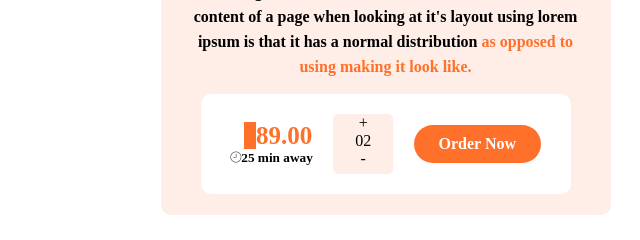
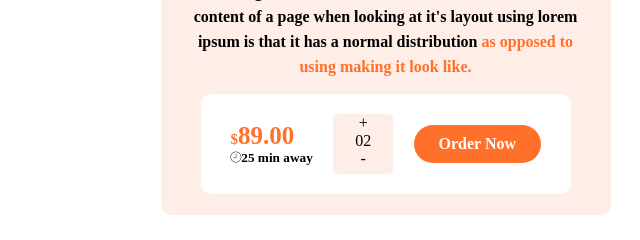
Before and after one commit to Anasabubakar/Hotte-Food-Restautant-Website, a plain HTML site: page Index.html in a window 1280 px wide. Shown: the part 1060-1300 px from the top of the page, 537-1177 px from the left. Drawn offline with Linux system fonts and the light colour scheme; files whose address does not match are found by name; a web font is replaced by a local one.

Commit message:
corrected some mistakes

```diff
--- a/Css/Style.css
+++ b/Css/Style.css
@@ -427,9 +427,6 @@ section p{
     right: 20px;
     margin-top: -25px;
     float: right;
-}
-
-.meal-box a:hover{
 }
 
 .offers {
--- a/Index.html
+++ b/Index.html
@@ -65,7 +65,7 @@
             </p>
             <div class="special-pricebox">
                 <div class="specialprice">
-                    <h3><span class="small">$</span>89.00</h3>
+                    <h3><span class="dollar">$</span>89.00</h3>
                     <h5><i class="ion-ios-clock-outline"></i>25 min away</h5>
                 </div>
                 <div class="specialamount"> + <br /> 02 <br /> - </div>
```
